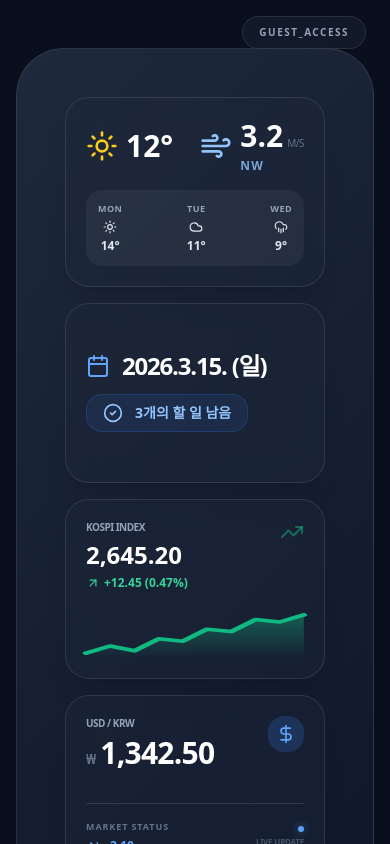
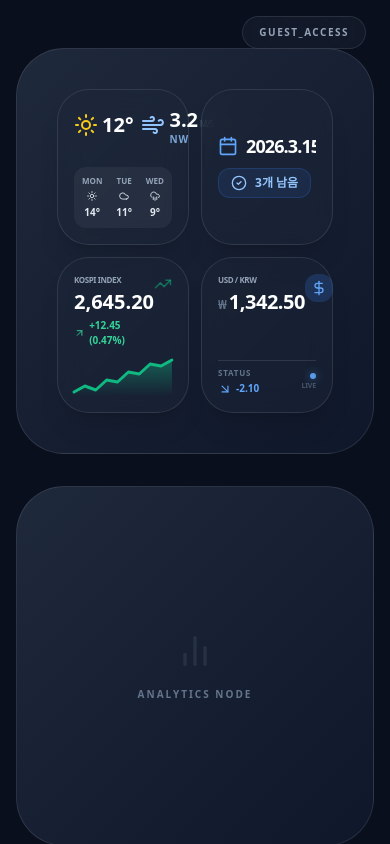
Before and after one commit to bori-crypto/basecamp, a React (Vite) app: page / in a window 390 px wide. Shown: the top 844 px of the page. Built offline with nearby package versions, Linux system fonts and the light colour scheme.

Commit message:
Update Regiona.jsx
모바일 2*2 유지, 데스크탑 오류조정

```diff
--- a/src/Regiona.jsx
+++ b/src/Regiona.jsx
@@ -5,7 +5,7 @@ import {
   ArrowUpRight, ArrowDownRight
 } from 'lucide-react';
 
-// --- 데이터 상수 ---
+// --- 데이터 상수 (데이터는 오빠가 나중에 API로 바꾸기 쉽게 따로 뺐어!) ---
 const WEATHER_DATA = {
   current: { temp: 12, wind: 3.2, windDir: 'NW' },
   forecast: [
@@ -39,71 +39,76 @@ export default function App() {
   const remainingTodos = TODO_DATA.filter(t => !t.done).length;
 
   return (
-    /* 모바일에서는 1열, PC에서는 2열로 자동 전환 */
-    <div className="w-full h-full grid grid-cols-1 md:grid-cols-2 gap-4 font-sans text-slate-200 p-2 md:p-0">
+    /* 오빠, 여기서 grid-cols-2로 고정해서 아이폰에서도 2*2가 유지돼! */
+    <div className="w-full h-full grid grid-cols-2 grid-rows-2 gap-3 md:gap-4 font-sans text-slate-200">
 
       {/* 위젯 1: 날씨 */}
-      <section className="rounded-3xl bg-slate-800/40 border border-white/10 p-5 md:p-6 flex flex-col justify-between shadow-xl backdrop-blur-md hover:bg-slate-800/50 transition-colors min-h-[180px]">
-        <div className="flex justify-between items-center">
-          <div className="flex items-center gap-2 md:gap-3">
-            <Sun className="text-yellow-400 w-8 h-8 md:w-10 md:h-10" />
-            <span className="text-3xl md:text-4xl font-black text-white">{WEATHER_DATA.current.temp}°</span>
+      <section className="rounded-[2rem] bg-slate-800/40 border border-white/10 p-4 md:p-6 flex flex-col justify-between shadow-xl backdrop-blur-md">
+        <div className="flex justify-between items-center gap-2">
+          {/* 온도 */}
+          <div className="flex items-center gap-1 md:gap-3">
+            <Sun className="text-yellow-400 w-6 h-6 md:w-9 md:h-9" />
+            <span className="text-xl md:text-3xl lg:text-4xl font-black text-white">{WEATHER_DATA.current.temp}°</span>
           </div>
-          <div className="flex items-center gap-2 md:gap-3 text-blue-300">
-            <Wind className="w-8 h-8 md:w-10 md:h-10" />
+          {/* 바람 */}
+          <div className="flex items-center gap-1 md:gap-3 text-blue-300">
+            <Wind className="w-6 h-6 md:w-9 md:h-9" />
             <div className="flex flex-col items-start leading-none">
-              <div className="flex items-baseline gap-1">
-                <span className="text-3xl md:text-4xl font-black text-white">{WEATHER_DATA.current.wind}</span>
-                <span className="text-[10px] font-medium text-slate-500 uppercase tracking-tighter">m/s</span>
+              <div className="flex items-baseline gap-0.5 md:gap-1">
+                <span className="text-xl md:text-3xl lg:text-4xl font-black text-white">{WEATHER_DATA.current.wind}</span>
+                <span className="text-[8px] md:text-[10px] font-medium text-slate-500 uppercase tracking-tighter">m/s</span>
               </div>
-              <span className="text-xs md:text-sm font-bold text-blue-300/80 mt-1 uppercase tracking-widest">
+              <span className="text-[10px] md:text-xs font-bold text-blue-300/80 uppercase tracking-widest">
                 {WEATHER_DATA.current.windDir}
               </span>
             </div>
           </div>
         </div>
-        <div className="flex justify-between items-center bg-white/5 rounded-2xl p-3 md:p-4 mt-4">
+
+        {/* 하단 예보 리스트 (모바일에서도 안 깨지게 패딩 조절) */}
+        <div className="flex justify-between items-center bg-white/5 rounded-xl md:rounded-2xl p-2 md:p-4 mt-2">
           {WEATHER_DATA.forecast.map((f, i) => (
-            <div key={i} className="flex flex-col items-center gap-1">
-              <span className="text-[9px] md:text-[10px] text-slate-400 uppercase font-bold tracking-wider">{f.day}</span>
-              {f.icon}
-              <span className="text-xs md:text-sm font-bold">{f.temp}°</span>
+            <div key={i} className="flex flex-col items-center gap-0.5 md:gap-1">
+              <span className="text-[8px] md:text-[10px] text-slate-400 uppercase font-bold">{f.day}</span>
+              <div className="scale-75 md:scale-100">{f.icon}</div>
+              <span className="text-[10px] md:text-sm font-bold">{f.temp}°</span>
             </div>
           ))}
         </div>
       </section>
 
-      {/* 위젯 2: 할 일 (글자 크기 모바일 최적화) */}
+      {/* 위젯 2: 할 일 (날짜/요일 한 줄 배치 & 반응형 크기) */}
       <section
         role="button"
-        tabIndex={0}
         onClick={() => setIsListOpen(!isListOpen)}
-        className="rounded-3xl bg-slate-800/40 border border-white/10 p-5 md:p-6 cursor-pointer hover:bg-slate-700/40 active:scale-[0.98] transition-all duration-300 shadow-xl overflow-hidden relative backdrop-blur-md min-h-[180px]"
+        className="rounded-[2rem] bg-slate-800/40 border border-white/10 p-4 md:p-6 cursor-pointer hover:bg-slate-700/40 active:scale-[0.98] transition-all duration-300 shadow-xl overflow-hidden relative backdrop-blur-md"
       >
         {!isListOpen ? (
-          <div className="h-full flex flex-col justify-center gap-4 md:gap-6">
-            <div className="flex items-center gap-3 overflow-hidden">
-              <Calendar className="text-blue-400 shrink-0 w-6 h-6 md:w-8 md:h-8" />
-              <span className="text-2xl sm:text-3xl md:text-5xl font-black tracking-tighter text-white whitespace-nowrap leading-none">
+          <div className="h-full flex flex-col justify-center gap-3 md:gap-6">
+            <div className="flex items-center gap-2 md:gap-3 overflow-hidden">
+              <Calendar className="text-blue-400 shrink-0 w-5 h-5 md:w-8 md:h-8" />
+              {/* text-lg(모바일) -> text-3xl(태블릿) -> text-4xl(데스크탑)으로 유연하게 조절! */}
+              <span className="text-lg sm:text-2xl md:text-3xl lg:text-4xl font-black tracking-tighter text-white whitespace-nowrap leading-none">
                 2026.3.15. (일)
               </span>
             </div>
-            <div className="flex items-center gap-3 text-blue-300 bg-blue-500/10 w-fit px-4 py-2 rounded-2xl border border-blue-500/20">
-              <CheckCircle2 size={20} className="md:w-6 md:h-6" />
-              <span className="text-sm md:text-lg font-bold">{remainingTodos}개의 할 일 남음</span>
+
+            <div className="flex items-center gap-2 md:gap-3 text-blue-300 bg-blue-500/10 w-fit px-3 py-1.5 md:px-4 md:py-2 rounded-xl md:rounded-2xl border border-blue-500/20">
+              <CheckCircle2 size={16} className="md:w-6 md:h-6" />
+              <span className="text-xs md:text-lg font-bold">{remainingTodos}개 남음</span>
             </div>
           </div>
         ) : (
           <div className="h-full flex flex-col animate-in">
-            <div className="flex items-center gap-2 mb-4 text-blue-400">
-              <ChevronLeft size={20} />
-              <span className="text-xs md:text-sm font-black uppercase tracking-widest">Weekly To-do</span>
+            <div className="flex items-center gap-1 mb-2 text-blue-400">
+              <ChevronLeft size={16} />
+              <span className="text-[10px] md:text-xs font-black uppercase tracking-widest">To-do List</span>
             </div>
-            <div className="space-y-2 overflow-y-auto pr-1 max-h-[150px] md:max-h-none custom-scrollbar">
+            <div className="space-y-1.5 overflow-y-auto pr-1 custom-scrollbar">
               {TODO_DATA.map(t => (
-                <div key={t.id} className="flex items-center justify-between bg-white/5 p-3 rounded-xl border border-white/5 hover:bg-white/10 transition-colors">
-                  <span className={`text-xs md:text-sm ${t.done ? 'line-through text-slate-500 font-medium' : 'text-slate-200 font-bold'}`}>{t.text}</span>
-                  <span className="text-[9px] md:text-[10px] text-slate-500 font-mono">{t.date}</span>
+                <div key={t.id} className="flex items-center justify-between bg-white/5 p-2 rounded-lg border border-white/5">
+                  <span className={`text-[10px] md:text-sm truncate mr-2 ${t.done ? 'line-through text-slate-500 font-medium' : 'text-slate-200 font-bold'}`}>{t.text}</span>
+                  <span className="text-[8px] md:text-[10px] text-slate-500 font-mono shrink-0">{t.date}</span>
                 </div>
               ))}
             </div>
@@ -112,19 +117,20 @@ export default function App() {
       </section>
 
       {/* 위젯 3: 주가지수 */}
-      <section className="rounded-3xl bg-slate-800/40 border border-white/10 p-5 md:p-6 flex flex-col justify-between shadow-xl backdrop-blur-md min-h-[180px]">
+      <section className="rounded-[2rem] bg-slate-800/40 border border-white/10 p-4 md:p-6 flex flex-col justify-between shadow-xl backdrop-blur-md">
         <div className="flex justify-between items-start">
           <div>
-            <p className="text-slate-400 text-[10px] md:text-xs font-bold mb-1 uppercase tracking-tighter">KOSPI Index</p>
-            <h3 className="text-2xl md:text-3xl font-black text-white">{STOCK_DATA.index}</h3>
-            <div className="flex items-center gap-1 text-emerald-400 text-xs md:text-sm mt-1 font-bold">
-              <ArrowUpRight size={14} md:size={16} />
+            <p className="text-slate-400 text-[8px] md:text-xs font-bold mb-0.5 md:mb-1 uppercase tracking-tighter">KOSPI Index</p>
+            <h3 className="text-xl md:text-3xl font-black text-white">{STOCK_DATA.index}</h3>
+            <div className="flex items-center gap-1 text-emerald-400 text-[10px] md:text-sm mt-0.5 md:mt-1 font-bold">
+              <ArrowUpRight size={12} className="md:w-4 md:h-4" />
               <span>{STOCK_DATA.change} ({STOCK_DATA.percent})</span>
             </div>
           </div>
-          <TrendingUp className="text-emerald-500/50 w-6 h-6 md:w-7 md:h-7" />
+          <TrendingUp className="text-emerald-500/50 w-5 h-5 md:w-7 md:h-7" />
         </div>
-        <div className="h-12 md:h-16 w-full mt-4">
+
+        <div className="h-10 md:h-16 w-full mt-2 md:mt-4">
           <svg viewBox="0 0 100 40" preserveAspectRatio="none" className="w-full h-full overflow-visible">
             <defs>
               <linearGradient id="stockGradient" x1="0" y1="0" x2="0" y2="1">
@@ -149,48 +155,49 @@ export default function App() {
       </section>
 
       {/* 위젯 4: 환율 */}
-      <section className="rounded-3xl bg-slate-800/40 border border-white/10 p-5 md:p-6 flex flex-col justify-between shadow-xl backdrop-blur-md min-h-[180px]">
+      <section className="rounded-[2rem] bg-slate-800/40 border border-white/10 p-4 md:p-6 flex flex-col justify-between shadow-xl backdrop-blur-md">
         <div className="flex justify-between items-start">
           <div>
-            <p className="text-slate-400 text-[10px] md:text-xs font-bold mb-1 uppercase tracking-tighter">USD / KRW</p>
-            <div className="flex items-baseline gap-1 text-white">
-              <span className="text-sm md:text-lg text-slate-500 font-bold">₩</span>
-              <h3 className="text-3xl md:text-4xl font-black tracking-tight">{CURRENCY_DATA.rate}</h3>
+            <p className="text-slate-400 text-[8px] md:text-xs font-bold mb-0.5 md:mb-1 uppercase tracking-tighter">USD / KRW</p>
+            <div className="flex items-baseline gap-0.5 md:gap-1 text-white">
+              <span className="text-xs md:text-lg text-slate-500 font-bold">₩</span>
+              <h3 className="text-xl md:text-3xl lg:text-4xl font-black tracking-tight">{CURRENCY_DATA.rate}</h3>
             </div>
           </div>
-          <div className="bg-blue-500/20 p-2 md:p-2.5 rounded-2xl">
-            <DollarSign className="text-blue-400 w-5 h-5 md:w-6 md:h-6" />
+          <div className="bg-blue-500/20 p-1.5 md:p-2.5 rounded-xl md:rounded-2xl">
+            <DollarSign className="text-blue-400 w-4 h-4 md:w-6 md:h-6" />
           </div>
         </div>
-        <div className="flex items-center justify-between border-t border-white/10 pt-4 mt-2 md:mt-0">
+
+        <div className="flex items-center justify-between border-t border-white/10 pt-2 md:pt-4">
           <div className="flex flex-col">
-            <span className="text-[9px] md:text-[10px] text-slate-500 uppercase font-black tracking-widest">Market Status</span>
-            <div className="flex items-center gap-1 text-blue-400 text-xs md:text-sm font-black mt-1">
-              <ArrowDownRight size={16} md:size={18} />
+            <span className="text-[8px] md:text-[10px] text-slate-500 uppercase font-black tracking-widest leading-none">Status</span>
+            <div className="flex items-center gap-1 text-blue-400 text-[10px] md:text-sm font-black mt-1">
+              <ArrowDownRight size={14} className="md:w-4 md:h-4" />
               <span>-{CURRENCY_DATA.change}</span>
             </div>
           </div>
           <div className="text-right flex flex-col items-end">
-            <div className="w-1.5 h-1.5 md:w-2 md:h-2 rounded-full bg-blue-400 animate-pulse mb-1 shadow-[0_0_8px_rgba(96,165,250,0.6)]"></div>
-            <p className="text-[8px] md:text-[10px] text-slate-600 font-bold tracking-tight">LIVE UPDATE</p>
+            <div className="w-1.5 h-1.5 md:w-2 md:h-2 rounded-full bg-blue-400 animate-pulse mb-0.5 shadow-[0_0_8px_rgba(96,165,250,0.6)]"></div>
+            <p className="text-[7px] md:text-[10px] text-slate-600 font-bold tracking-tight uppercase">Live</p>
           </div>
         </div>
       </section>
 
       <style>{`
         .custom-scrollbar::-webkit-scrollbar {
-          width: 4px;
+          width: 3px;
         }
         .custom-scrollbar::-webkit-scrollbar-track {
           background: transparent;
         }
         .custom-scrollbar::-webkit-scrollbar-thumb {
-          background: rgba(255, 255, 255, 0.15);
+          background: rgba(255, 255, 255, 0.1);
           border-radius: 10px;
         }
         @keyframes fadeIn {
-          from { opacity: 0; transform: translateX(10px); }
-          to { opacity: 1; transform: translateX(0); }
+          from { opacity: 0; transform: translateY(5px); }
+          to { opacity: 1; transform: translateY(0); }
         }
         .animate-in {
           animation: fadeIn 0.3s ease-out forwards;
```
